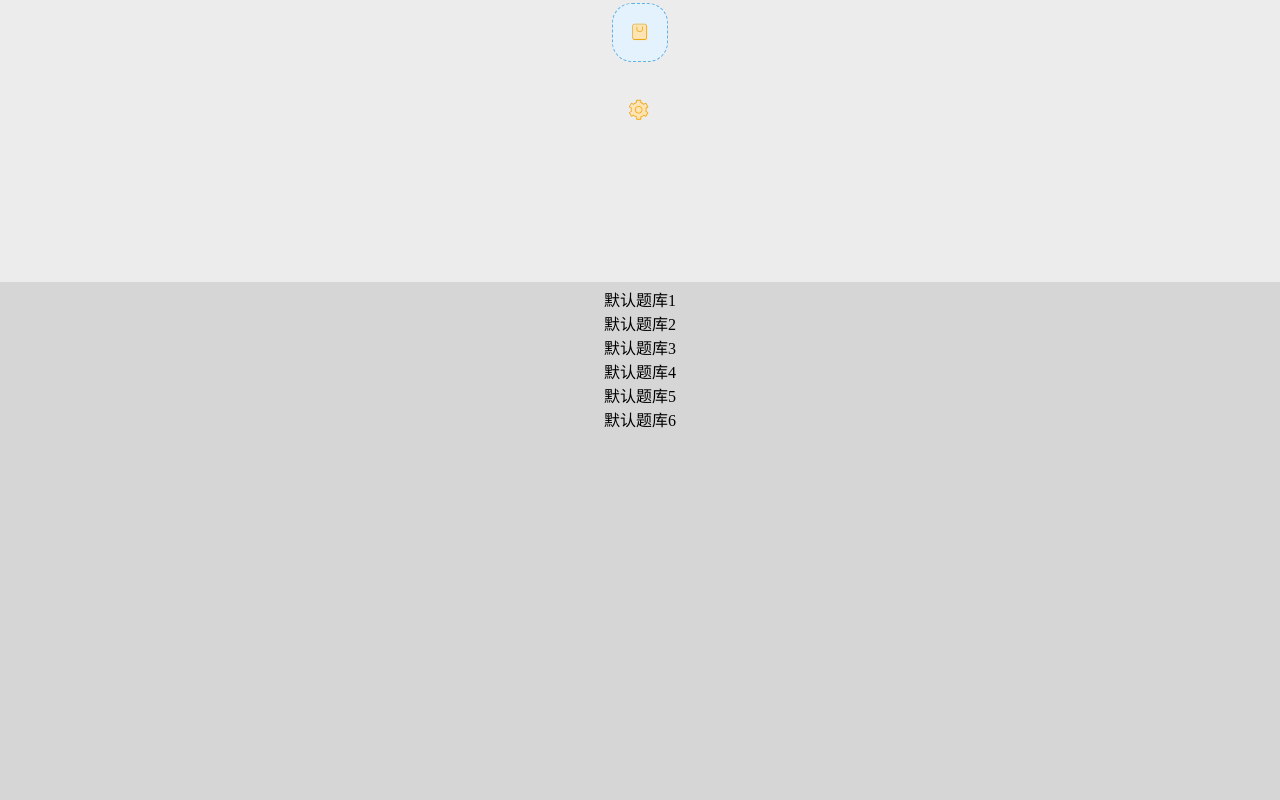
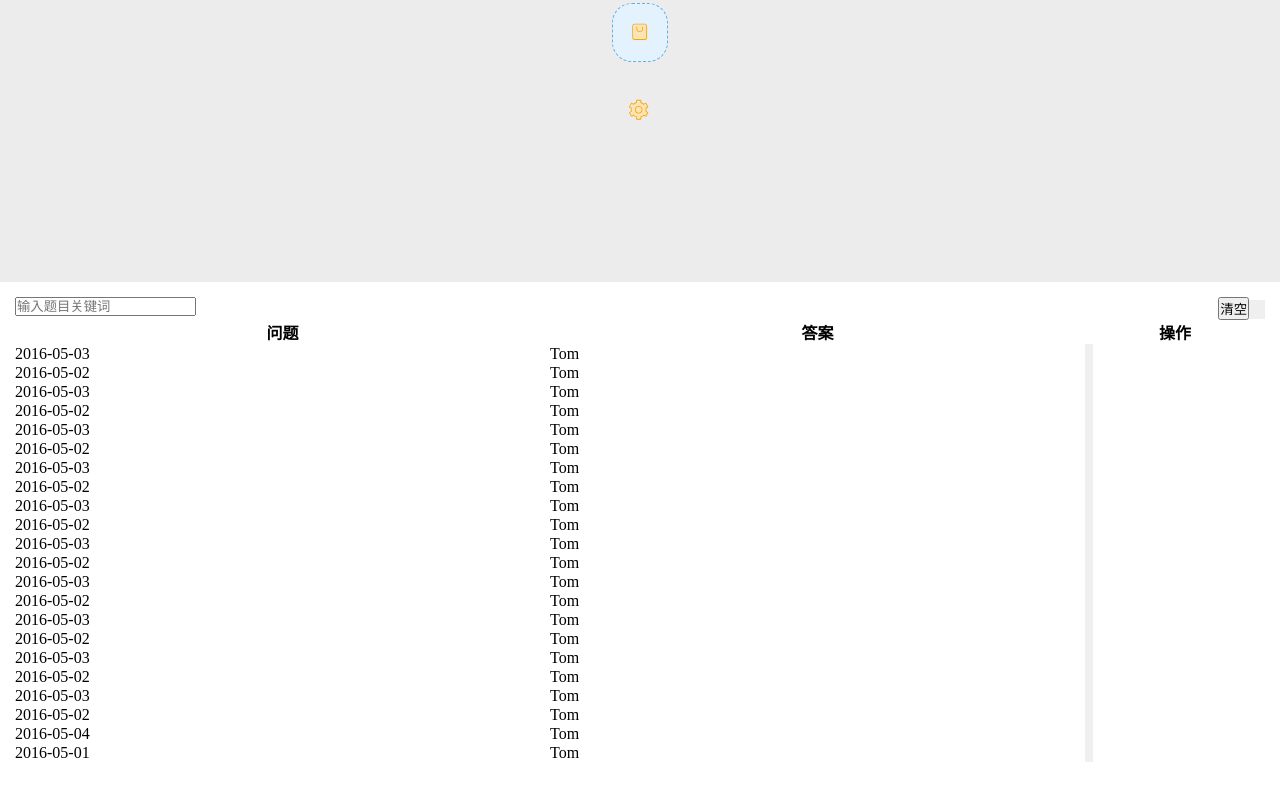
Before and after one commit to TacKana/DogLibrary, a Vue app: page /cache in a window 1280 px wide. Shown: the part 518-1318 px from the top of the page. Built offline with nearby package versions, Linux system fonts and the light colour scheme.

Commit message:
调整布局组件栅格配置并移除topicCache页面中的BaseLayout组件

```diff
--- a/src/renderer/src/components/BaseLayout.vue
+++ b/src/renderer/src/components/BaseLayout.vue
@@ -3,10 +3,10 @@ import { ElRow, ElCol } from 'element-plus'
 </script>
 <template>
   <el-row :gutter="0">
-    <el-col :xs="4" :sm="4" :md="4" :lg="2" :xl="1">
+    <el-col :xs="6" :sm="4" :md="4" :lg="3" :xl="2">
       <slot name="list"></slot>
     </el-col>
-    <el-col :xs="20" :sm="20" :md="20" :lg="22" :xl="23">
+    <el-col :xs="18" :sm="20" :md="20" :lg="21" :xl="22">
       <slot name="body"></slot>
     </el-col>
   </el-row>
--- a/src/renderer/src/pages/topicCache.vue
+++ b/src/renderer/src/pages/topicCache.vue
@@ -1,7 +1,7 @@
 <script setup lang="ts">
 import { Delete, Download, Edit, FolderAdd, Refresh } from '@element-plus/icons-vue'
-import { ElButton, ElInput, ElTable, ElTableColumn, ElText } from 'element-plus'
-import BaseLayout from '@renderer/components/BaseLayout.vue'
+import { ElButton, ElInput, ElTable, ElTableColumn /* ElText */ } from 'element-plus'
+// import BaseLayout from '@renderer/components/BaseLayout.vue'
 
 import { useWindowSize } from '@vueuse/core'
 const { height } = useWindowSize()
@@ -122,17 +122,17 @@ const tableData = [
 
 <template>
   <div class="topicCache">
-    <BaseLayout>
-      <template #list>
-        <div class="list">
+    <!-- <BaseLayout> -->
+    <!-- <template #list> -->
+    <!-- <div class="list">
           <ul>
             <li v-for="item in 6" :key="item">
               <el-text class="mx-1" size="large">默认题库{{ item }}</el-text>
             </li>
           </ul>
-        </div>
-      </template>
-      <template #body>
+        </div> -->
+    <!-- </template> -->
+    <!-- <template #body> -->
     <div class="table">
       <div class="operation">
         <el-input style="width: 240px" placeholder="输入题目关键词" />
@@ -160,8 +160,8 @@ const tableData = [
         </el-table>
       </div>
     </div>
-      </template>
-    </BaseLayout>
+    <!-- </template> -->
+    <!-- </BaseLayout> -->
   </div>
 </template>
 
```
Lines whose indentation alone changed are shown as unchanged.
